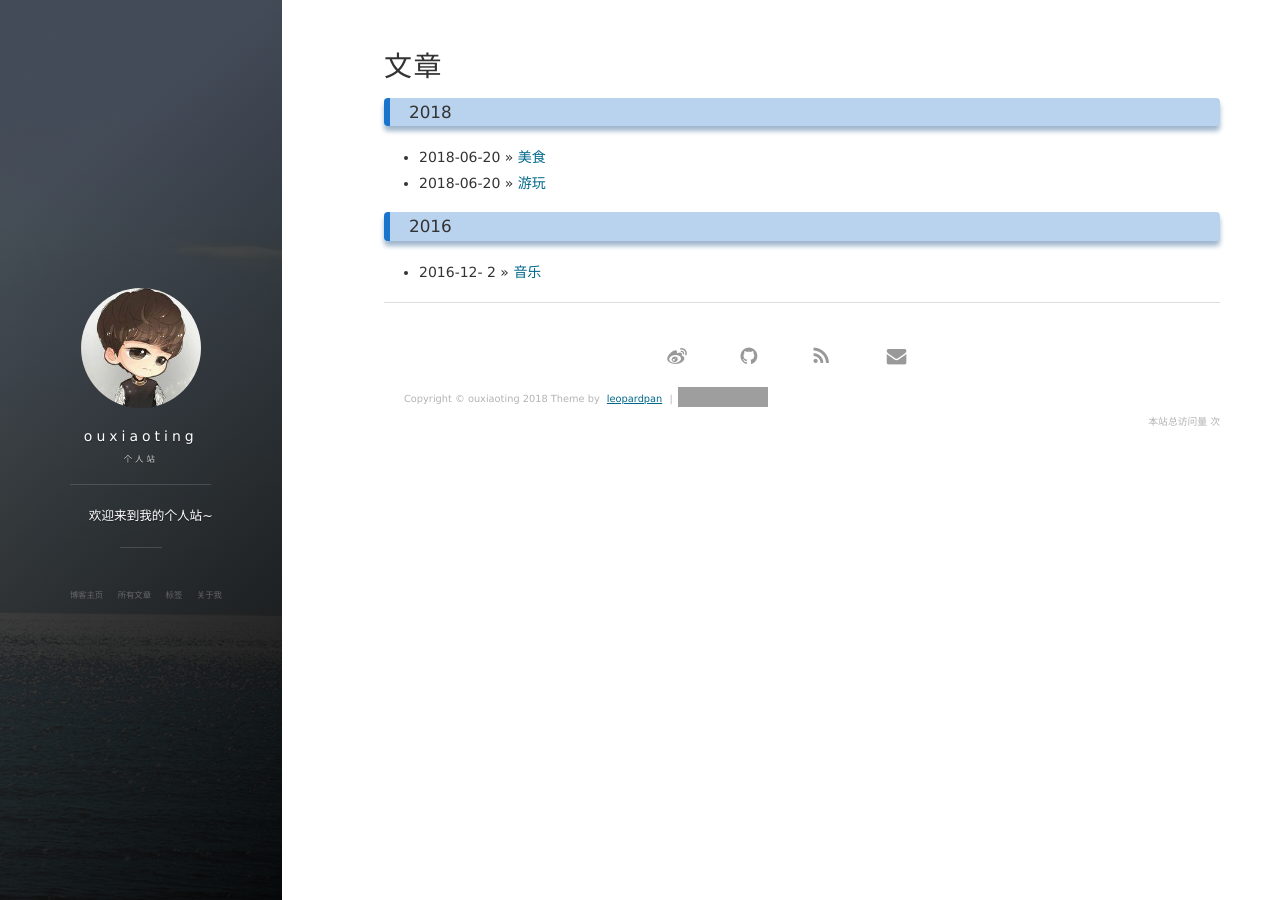
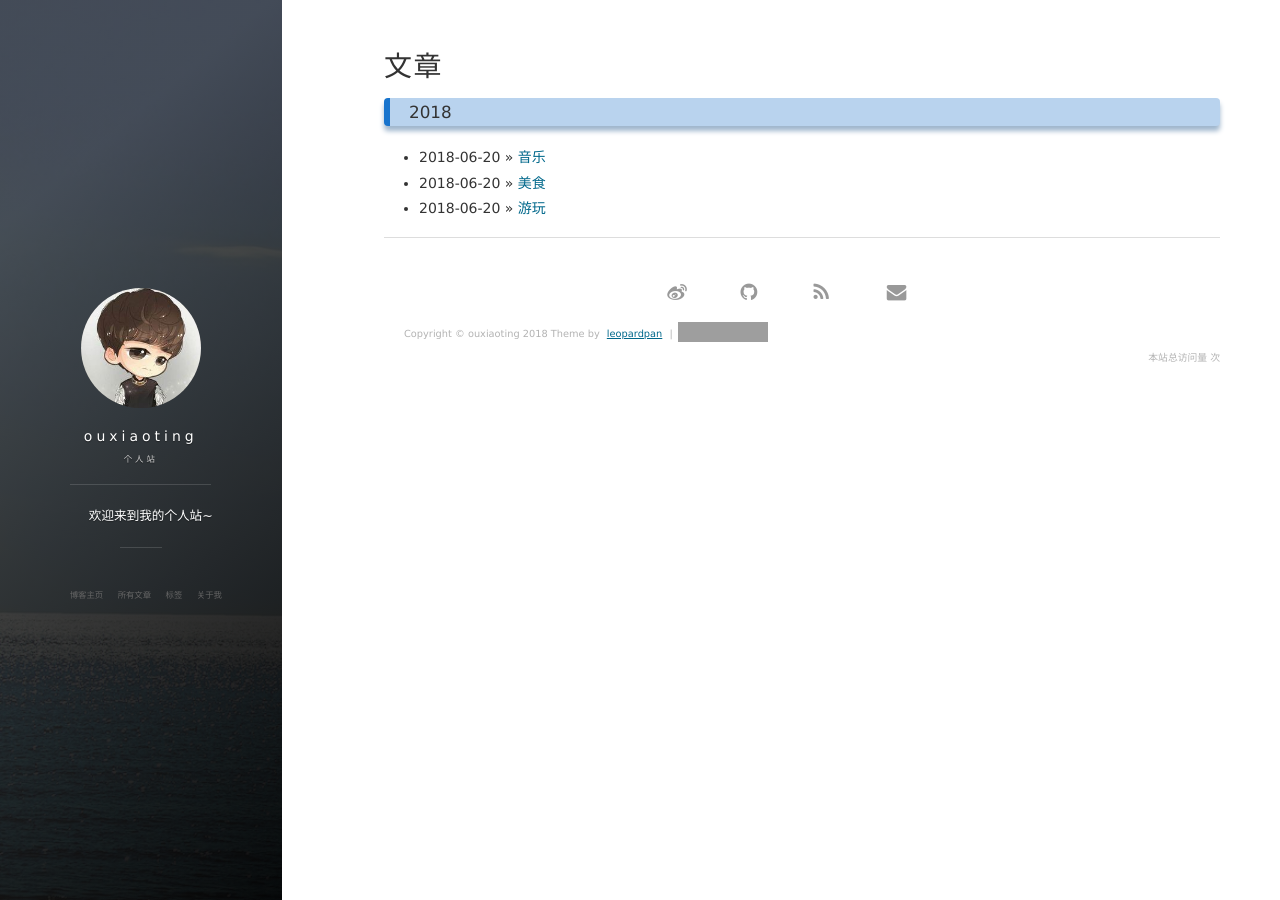
Before and after one commit to ouxiaoting/ouxiaoting.github.io, a Jekyll site: the page built from archive.html, in a window 1280 px wide. Built offline with Jekyll 4.4.1, drawn with Linux system fonts in a browser that asks for light colours; nearby versions of some CDN libraries; comment, search, counter and statistics services are not loaded; grey boxes are pictures that could not be loaded.

Commit message:
Update and rename 2016-12-02-iOS_Dev_Note.md to 2018-6-20-音乐.md

```diff
--- a/_posts/2016-12-02-iOS_Dev_Note.md
+++ b/_posts/2018-6-20-音乐.md
@@ -1,7 +1,7 @@
 ---
 layout: post
 title: 音乐
-date: 2016-12-02
+date: 2018-6-20
 tag: 动听
 ---
 
```
